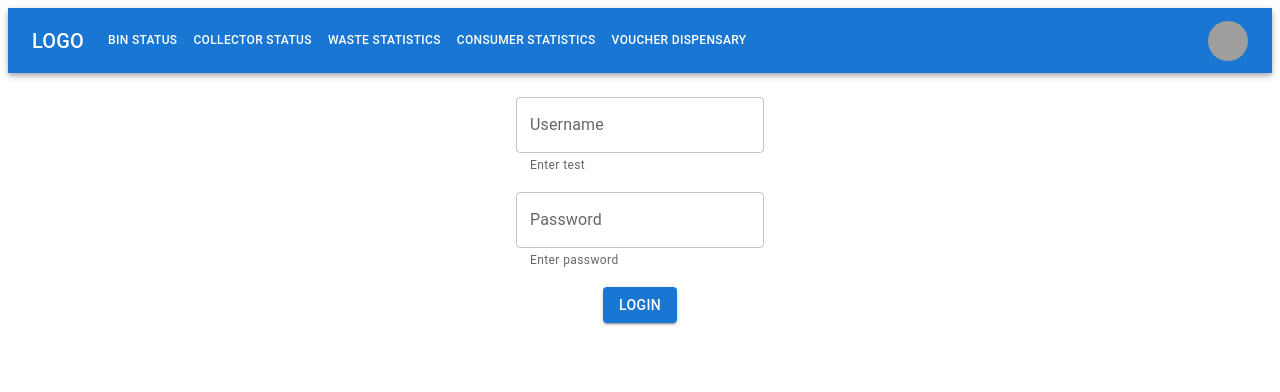
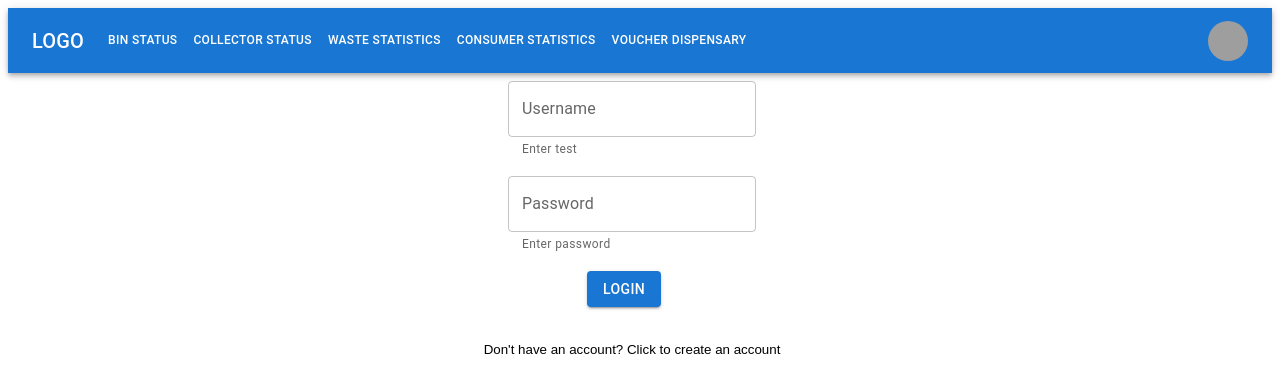
Before and after one commit to tuanle99/EWCE, a React (Create React App) app in the folder client/: page /ewce/login in a window 1280 px wide. Shown: the top 392 px of the page. Built offline with nearby package versions, Linux system fonts and the light colour scheme; grey boxes are pictures that could not be loaded.

Commit message:
login page update

```diff
--- /dev/null
+++ b/client/src/components/CreateAccountComp.js
@@ -0,0 +1,219 @@
+import React, { useState } from "react";
+import {
+  Container,
+  Grid,
+  Button,
+  FormControl,
+  FormLabel,
+  FormControlLabel,
+  RadioGroup,
+  Radio,
+  TextField,
+} from "@mui/material";
+
+import { useHistory } from "react-router-dom";
+
+function CreateAccountComp() {
+  //first name, middle name, last name, username, password, phone, address
+  const [firstName, setFirstName] = useState("");
+  const [middleName, setMiddleName] = useState("");
+  const [lastName, setLastName] = useState("");
+  const [username, setUsername] = useState("");
+  const [password, setPassword] = useState("");
+  const [phone, setPhone] = useState("");
+  const [address, setAddress] = useState("");
+  const [userType, setUserType] = useState("");
+
+  const [checkFirst, setCheckFirst] = useState(false);
+  const [checkLast, setCheckLast] = useState(false);
+  const [checkUsername, setCheckUsername] = useState(false);
+  const [checkPassword, setCheckPassword] = useState(false);
+  const [checkUserType, setCheckUserType] = useState(false);
+
+  const [checkLogin, setCheckLogin] = useState(false);
+  const [loginMessage, setLoginMessage] = useState("");
+
+  const history = useHistory();
+
+  const handleCreateAccount = (event) => {
+    if (
+      firstName !== "" &&
+      lastName !== "" &&
+      username !== "" &&
+      password !== "" &&
+      userType !== ""
+    ) {
+      setLoginMessage("Login Success");
+      setCheckLogin(true);
+      history.push(`/ewce`);
+    } else {
+      if (firstName === "") {
+        setCheckFirst(true);
+      }
+      if (lastName === "") {
+        setCheckLast(true);
+      }
+      if (username === "") {
+        setCheckUsername(true);
+      }
+      if (password === "") {
+        setCheckPassword(true);
+      }
+      if (userType === "") {
+        setCheckUserType(true);
+      }
+      setLoginMessage("*** Missing Information ***");
+    }
+    console.log(
+      firstName,
+      middleName,
+      lastName,
+      username,
+      password,
+      phone,
+      address,
+      userType
+    );
+  };
+
+  return (
+    <Container>
+      <Grid xs={12} sx={{ m: 1 }}>
+        <TextField
+          id="first_name"
+          label="First Name"
+          onChange={(value) => (
+            setFirstName(value.target.value), setCheckFirst(false)
+          )}
+          onKeyPress={(e) => {
+            if (e.key === "Enter") {
+              console.log("enter");
+            }
+          }}
+        />
+        {checkFirst ? <div>*Required</div> : <div></div>}
+      </Grid>
+      <Grid xs={12} sx={{ m: 1 }}>
+        <TextField
+          id="middle_name"
+          label="Middle Name"
+          onChange={(value) => setMiddleName(value.target.value)}
+          onKeyPress={(e) => {
+            if (e.key === "Enter") {
+              console.log("enter");
+            }
+          }}
+        />
+      </Grid>
+      <Grid xs={12} sx={{ m: 1 }}>
+        <TextField
+          id="last_name"
+          label="Last Name"
+          onChange={(value) => (
+            setLastName(value.target.value), setCheckLast(false)
+          )}
+          onKeyPress={(e) => {
+            if (e.key === "Enter") {
+              console.log("enter");
+            }
+          }}
+        />
+        {checkLast ? <div>*Required</div> : <div></div>}
+      </Grid>
+      <Grid xs={12} sx={{ m: 1 }}>
+        <TextField
+          id="username"
+          label="Username"
+          onChange={(value) => (
+            setUsername(value.target.value), setCheckUsername(false)
+          )}
+          onKeyPress={(e) => {
+            if (e.key === "Enter") {
+              console.log("enter");
+            }
+          }}
+        />
+        {checkFirst ? <div>*Required</div> : <div></div>}
+      </Grid>
+      <Grid xs={12} sx={{ m: 1 }}>
+        <TextField
+          id="password"
+          label="Password"
+          onChange={(value) => (
+            setPassword(value.target.value), setCheckPassword(false)
+          )}
+          onKeyPress={(e) => {
+            if (e.key === "Enter") {
+              console.log("enter");
+            }
+          }}
+        />
+        {checkFirst ? <div>*Required</div> : <div></div>}
+      </Grid>
+      <Grid xs={12} sx={{ m: 1 }}>
+        <TextField
+          id="phone_number"
+          label="Phone Number"
+          onChange={(value) => setPhone(value.target.value)}
+          onKeyPress={(e) => {
+            if (e.key === "Enter") {
+              console.log("enter");
+            }
+          }}
+        />
+      </Grid>
+      <Grid xs={12} sx={{ m: 1 }}>
+        <TextField
+          id="address"
+          label="Address"
+          onChange={(value) => setAddress(value.target.value)}
+          onKeyPress={(e) => {
+            if (e.key === "Enter") {
+              console.log("enter");
+            }
+          }}
+        />
+      </Grid>
+      <Grid xs={12} sx={{ m: 2 }}>
+        <FormControl>
+          <FormLabel id="user-type-label">Select User Type</FormLabel>
+          <RadioGroup
+            row
+            aria-labelledby="user-type-label"
+            name="position"
+            defaultValue="top"
+          >
+            <FormControlLabel
+              value="coordinator"
+              control={<Radio />}
+              label="Coordinator"
+              onClick={() => (
+                setUserType("coordinator"), setCheckUserType(false)
+              )}
+            />
+            <FormControlLabel
+              value="collector"
+              control={<Radio />}
+              label="Collector"
+              onClick={() => (
+                setUserType("collector"), setCheckUserType(false)
+              )}
+            />
+            <FormControlLabel
+              value="consumer"
+              control={<Radio />}
+              label="Consumer"
+              onClick={() => (setUserType("consumer"), setCheckUserType(false))}
+            />
+          </RadioGroup>
+        </FormControl>
+        {checkUserType ? <div>*Required</div> : <div></div>}
+      </Grid>
+      <Button variant="contained" onClick={handleCreateAccount}>
+        Create Account
+      </Button>
+    </Container>
+  );
+}
+
+export default CreateAccountComp;
--- /dev/null
+++ b/client/src/components/LoginComp.js
@@ -0,0 +1,87 @@
+import React, { useState, useEffect } from "react";
+import { TextField, Grid, Button } from "@mui/material";
+
+import { useHistory } from "react-router-dom";
+
+function LoginComp() {
+  const [username, setUsername] = useState();
+  const [password, setPassword] = useState();
+  const [checkLogin, setCheckLogin] = useState(false);
+  const [loginMessage, setLoginMessage] = useState("");
+
+  const history = useHistory();
+
+  useEffect(() => {
+    setUsername("");
+    setPassword("");
+    setCheckLogin(false);
+    setLoginMessage("");
+  }, []);
+
+  const handleUsername = (event) => {
+    setUsername(event.target.value);
+    setLoginMessage("");
+  };
+
+  const handlePassword = (event) => {
+    setPassword(event.target.value);
+    setLoginMessage("");
+  };
+
+  const handleLogin = (event) => {
+    if (username === "test" && password === "password") {
+      setLoginMessage("Login Success");
+      setCheckLogin(true);
+      history.push(`/ewce`);
+    } else if (username === "") {
+      setLoginMessage("*** Username required ***");
+    } else if (password === "") {
+      setLoginMessage("*** Password required ***");
+    } else {
+      setLoginMessage("Incorrect Username or Password");
+    }
+  };
+
+  return (
+    <Grid container spacing={2}>
+      <Grid item xs={12}>
+        <TextField
+          id="username_login"
+          label="Username"
+          helperText="Enter test"
+          onChange={handleUsername}
+          onKeyPress={(e) => {
+            if (e.key === "Enter") {
+              handleLogin();
+            }
+          }}
+        />
+      </Grid>
+      <Grid item xs={12}>
+        <TextField
+          id="password_login"
+          label="Password"
+          helperText="Enter password"
+          onChange={handlePassword}
+          type="password"
+          onKeyPress={(e) => {
+            if (e.key === "Enter") {
+              handleLogin();
+            }
+          }}
+        />
+      </Grid>
+      <Grid Item spacing={2} xs={12} sx={{ mt: 2 }}>
+        <Button onClick={handleLogin} variant="contained">
+          Login
+        </Button>
+      </Grid>
+
+      <Grid item xs={12}>
+        {checkLogin ? <div></div> : <div>{loginMessage}</div>}
+      </Grid>
+    </Grid>
+  );
+}
+
+export default LoginComp;
--- a/client/src/components/Navbar.js
+++ b/client/src/components/Navbar.js
@@ -15,7 +15,6 @@ import {
   ButtonBase,
 } from "@mui/material";
 import MenuIcon from "@mui/icons-material/Menu";
-import { Notifications, Home } from "@mui/icons-material";
 
 const pages = [
   "Bin Status",
--- a/client/src/pages/Home.js
+++ b/client/src/pages/Home.js
@@ -13,8 +13,7 @@ function Home() {
     API.getCoordinators()
       .then(
         (res) => {
-          console.log(res.data);
-          // setCoordinatorData(res);
+          setCoordinatorData(res);
         },
         (error) => {
           console.log(error);
@@ -23,6 +22,7 @@ function Home() {
       .catch((err) => {
         console.log(err);
       });
+    console.log(coordinatorData);
   }, []);
 
   return (
--- a/client/src/pages/Login.js
+++ b/client/src/pages/Login.js
@@ -1,88 +1,44 @@
-import React, { useState, useEffect } from "react";
-import { TextField, Grid, Container, Button } from "@mui/material";
+import React, { useState } from "react";
+import { Grid, Container, ButtonBase } from "@mui/material";
 
-import { useHistory } from "react-router-dom";
+import LoginComp from "../components/LoginComp";
+import CreateAccountComp from "../components/CreateAccountComp";
 
 function Login() {
-  const [username, setUsername] = useState();
-  const [password, setPassword] = useState();
-  const [checkLogin, setCheckLogin] = useState(false);
-  const [loginMessage, setLoginMessage] = useState("");
+  const [createAcc, changeCreateAcc] = useState(false);
 
   //history is use to navigate to the next page
-  const history = useHistory();
-
-  useEffect(() => {
-    setUsername("");
-    setPassword("");
-    setCheckLogin(false);
-    setLoginMessage("");
-  }, []);
-
-  const handleUsername = (event) => {
-    setUsername(event.target.value);
-    setLoginMessage("");
-  };
-
-  const handlePassword = (event) => {
-    setPassword(event.target.value);
-    setLoginMessage("");
-  };
-
-  //history.push move you to a different url or pages
-  const handleLogin = (event) => {
-    if (username === "test" && password === "password") {
-      setLoginMessage("Login Success");
-      setCheckLogin(true);
-      history.push(`/ewce`);
-    } else if (username === "") {
-      setLoginMessage("*** Username required ***");
-    } else if (password === "") {
-      setLoginMessage("*** Password required ***");
-    } else {
-      setLoginMessage("Incorrect Username or Password");
-    }
-  };
+  // const history = useHistory();
 
   return (
     <Container sx={{ textAlign: "center" }} spacing={2}>
-      <Grid container spacing={2}>
-        <Grid item xs={12}>
-          <TextField
-            id="username_login"
-            label="Username"
-            helperText="Enter test"
-            onChange={handleUsername}
-            onKeyPress={(e) => {
-              if (e.key === "Enter") {
-                handleLogin();
-              }
-            }}
-          />
+      {createAcc ? (
+        <Grid container spacing={2}>
+          <Grid item xs={12}>
+            <CreateAccountComp />
+            <Grid Item spacing={2} xs={12} sx={{ mt: 2 }}>
+              <ButtonBase
+                onClick={() => changeCreateAcc(false)}
+                variant="contained"
+              >
+                Alreadt have an account? Click here to login
+              </ButtonBase>
+            </Grid>
+          </Grid>
         </Grid>
-        <Grid item xs={12}>
-          <TextField
-            id="password_login"
-            label="Password"
-            helperText="Enter password"
-            onChange={handlePassword}
-            type="password"
-            onKeyPress={(e) => {
-              if (e.key === "Enter") {
-                handleLogin();
-              }
-            }}
-          />
+      ) : (
+        <Grid container spacing={2}>
+          <LoginComp />
+          <Grid Item spacing={2} xs={12} sx={{ mt: 2 }}>
+            <ButtonBase
+              onClick={() => changeCreateAcc(true)}
+              variant="contained"
+            >
+              Don't have an account? Click to create an account
+            </ButtonBase>
+          </Grid>
         </Grid>
-        <Grid item xs={12}>
-          <Button onClick={handleLogin} variant="contained">
-            Login
-          </Button>
-        </Grid>
-        <Grid item xs={12}>
-          {checkLogin ? <div></div> : <div>{loginMessage}</div>}
-        </Grid>
-      </Grid>
+      )}
     </Container>
   );
 }
--- a/client/src/pages/Voucher.js
+++ b/client/src/pages/Voucher.js
@@ -3,12 +3,10 @@ import {
   Container,
   Autocomplete,
   TextField,
-  Button,
   Menu,
   MenuItem,
 } from "@mui/material";
-import RewardTracker from '../components/RewardTracker';
-
+import RewardTracker from "../components/RewardTracker";
 
 let dummyData = [
   {
```
